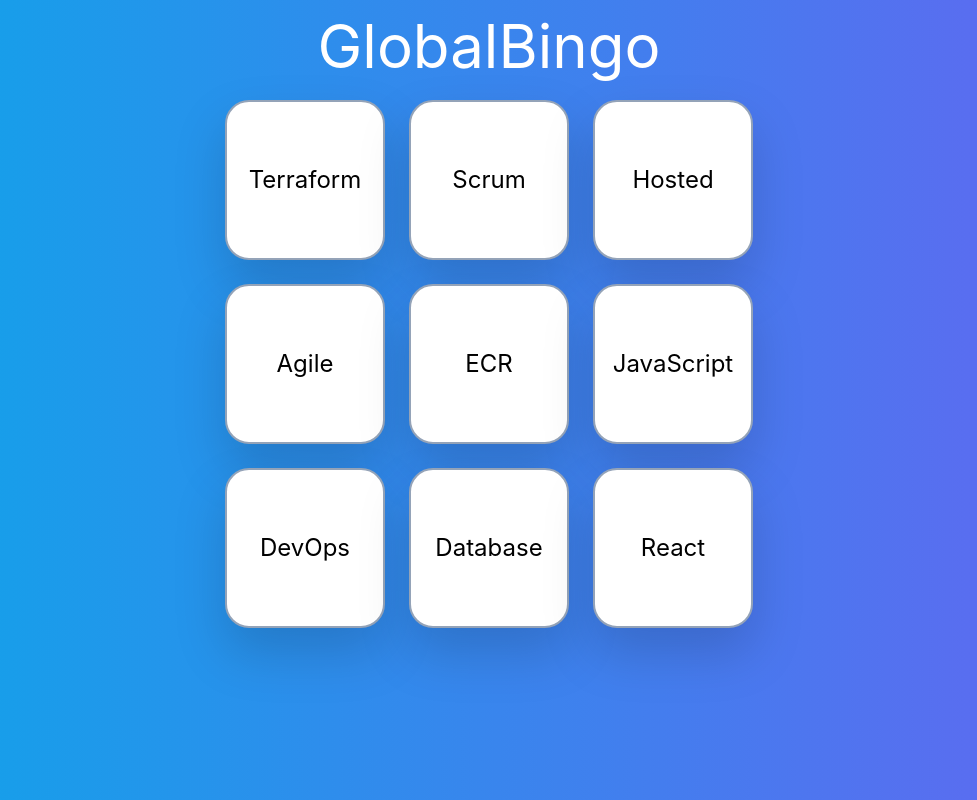
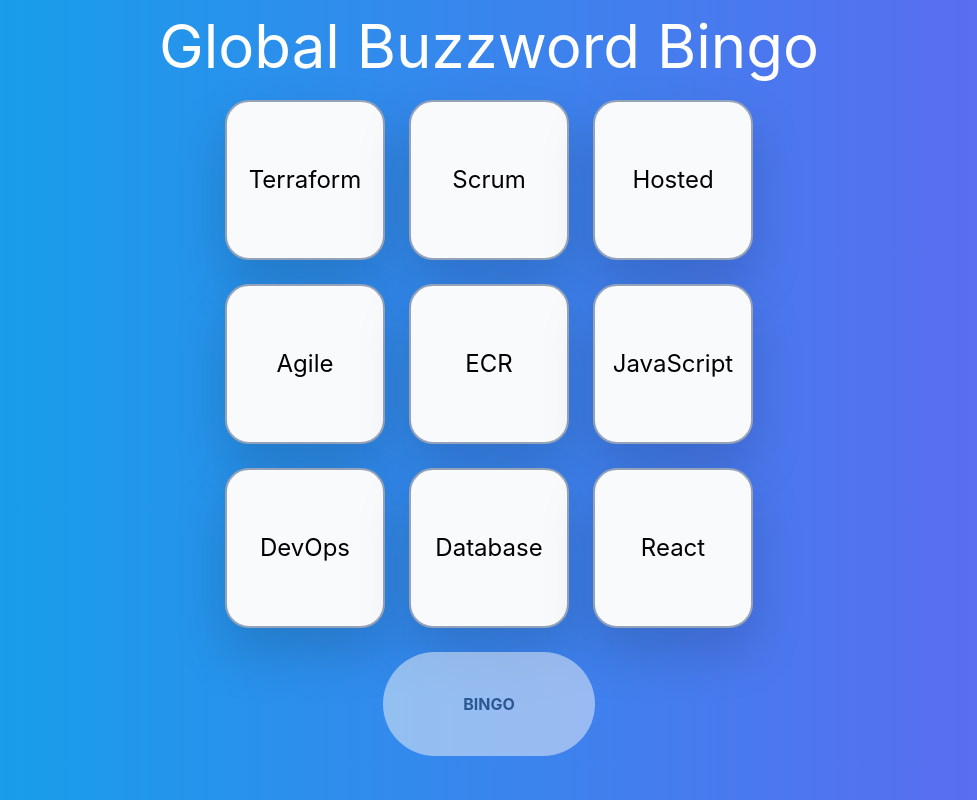
Before and after one commit to MrBroadie/bingoapp, a React (Create React App) app in the folder bingo-app-fe/: page / in a window 1280 px wide. Shown: the whole page, without its empty margins (151-1128 px from the left). Built offline with nearby package versions, Linux system fonts and the light colour scheme.

Commit message:
added button and dynamic css

```diff
--- a/bingo-app-fe/src/App.js
+++ b/bingo-app-fe/src/App.js
@@ -1,17 +1,20 @@
 import BingoBox from './BingoLogic/BingoBox'
-import "./App.css";
+import BingoButton from './BingoLogic/BingoButton';
 
 function App() {
   return (
-    <div className="bg-gradient-to-r bg-gradient-to-r from-sky-500 to-indigo-500 flex-col h-screen ">
+      <div className="bg-gradient-to-r bg-gradient-to-r from-sky-500 to-indigo-500 flex-col h-screen">
         <header className="">
-        <h1 className="text-center text-6xl pt-4 text-white">GlobalBingo</h1>
+          <h1 className="text-center text-6xl pt-4 text-white">Global Buzzword Bingo</h1>
         </header>
         <main className="flex items-center justify-center mt-6 ">
           <div className="grid gap-6 grid-cols-3 grid-rows-3 items-center content-center">
             <BingoBox />
           </div>
         </main>
+        <div className='flex items-center justify-center mt-6  '>
+          <BingoButton />
+        </div>
       </div>
   );
 }
--- a/bingo-app-fe/src/BingoLogic/BingoBox.jsx
+++ b/bingo-app-fe/src/BingoLogic/BingoBox.jsx
@@ -1,12 +1,13 @@
 import React, { useEffect, useState } from "react";
 import { generateBingoSheet } from "../db.js";
+import BingoBoxButton from "./BingoBoxButton.jsx";
 
 function BingoBox() {
   const [values, setValues] = useState([]);
 
+
   useEffect(() => {
     const arrayOfValues = generateBingoSheet();
-
     return () => {
       setValues(arrayOfValues);
     };
@@ -16,9 +17,7 @@
     <>
       {values &&
         values.map((value) => (
-          <div className="h-[20vh] w-[20vh] bg-white-200 border-2 rounded-3xl bg-white border-slate-400 flex items-center justify-center drop-shadow-2xl">
-            <p className="text-black text-2xl">{value}</p>
-          </div>
+         <BingoBoxButton value={value} />
         ))}
     </>
   );
--- /dev/null
+++ b/bingo-app-fe/src/BingoLogic/BingoBoxButton.jsx
@@ -0,0 +1,27 @@
+import React, { useEffect, useState } from 'react'
+
+function BingoBoxButton({value}) {
+    const [cssClass, setCSSClass] = useState("")
+
+    const unclickedCSS = "h-[20vh] w-[20vh] bg-slate-50 hover:bg-slate-500 hover:text-slate-100 border-2 rounded-3xl border-slate-400 flex items-center justify-center drop-shadow-2xl"
+    const clickedCSS = "h-[20vh] w-[20vh] bg-slate-500 text-slate-100 border-2 rounded-3xl flex items-center justify-center drop-shadow-2xl"
+
+    useEffect(() => {
+        setCSSClass(unclickedCSS)
+    }, [])
+
+
+    const changeClass = () => {
+        setCSSClass(cssClass === clickedCSS ? unclickedCSS : clickedCSS)
+      }
+
+
+
+  return (
+    <button className={cssClass} onClick={changeClass}>
+    <p className=" text-2xl">{value}</p>
+  </button>
+  )
+}
+
+export default BingoBoxButton
--- /dev/null
+++ b/bingo-app-fe/src/BingoLogic/BingoButton.jsx
@@ -0,0 +1,30 @@
+import React, { useEffect, useState } from 'react'
+
+function BingoButton() {
+
+    const [isDisabled, setIsDisabled] = useState(true)
+    const [cssClass, setCSSClass] = useState("")
+
+    const unclickedCSS = "bg-slate-50 text-gray-800 border-2 border-slate-400 hover:bg-slate-500 hover:text-slate-100 font-bold py-10 px-20 rounded-full text-2xl"
+    const clickedCSS = "border-2 bg-slate-500 text-slate-100 font-bold py-10 px-20 rounded-full text-2xl"
+
+    useEffect(() => {
+        setCSSClass(unclickedCSS)
+    }, [])
+
+    const handleClick = () => {
+        setCSSClass(cssClass === clickedCSS ? unclickedCSS : clickedCSS)
+        console.log('BINGO')
+    }
+
+  return (
+    <>
+        {isDisabled ?
+            <button type="button" className='bg-gray-100 text-gray-800 font-bold py-10 px-20 rounded-full opacity-50 cursor-not-allowed' disabled>BINGO</button>
+            :
+            <button type="button" className={cssClass} onClick={handleClick}>BINGO</button>}
+    </>
+  )
+}
+
+export default BingoButton
```
Lines whose indentation alone changed are shown as unchanged.
